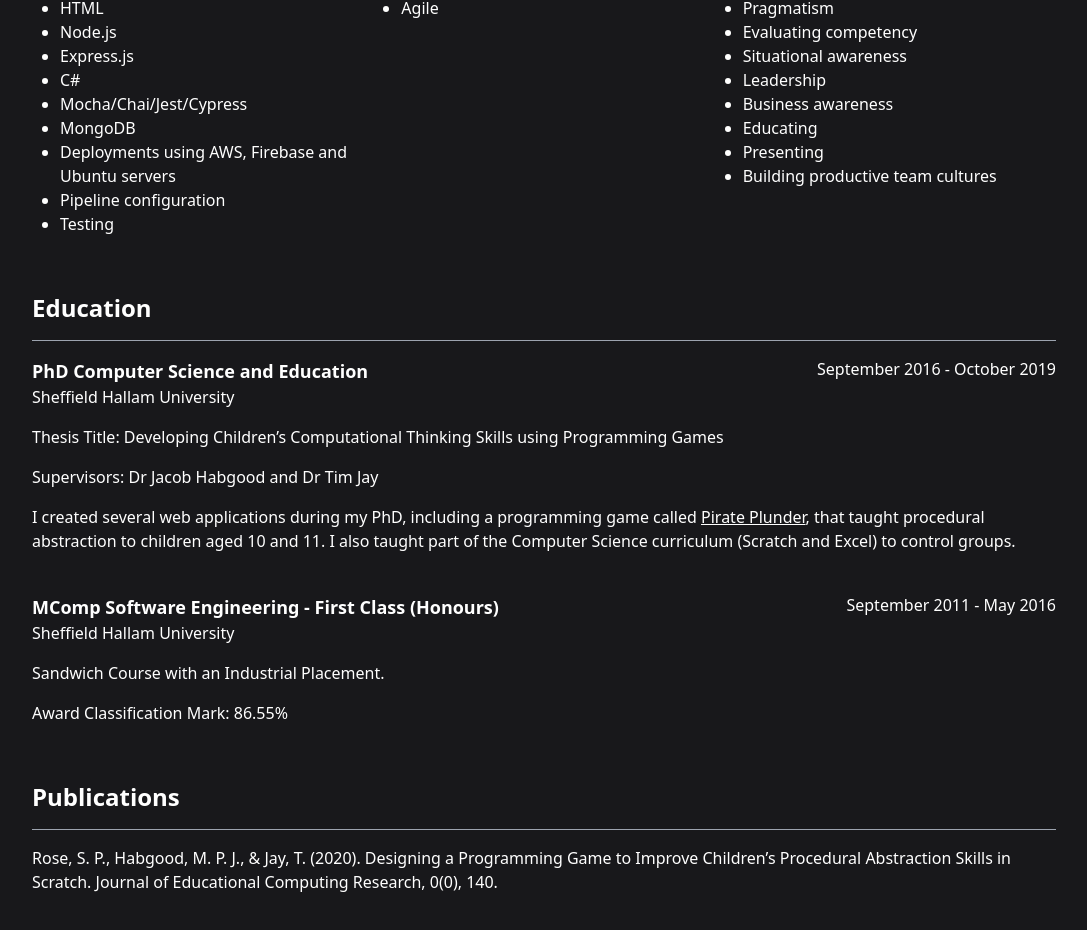
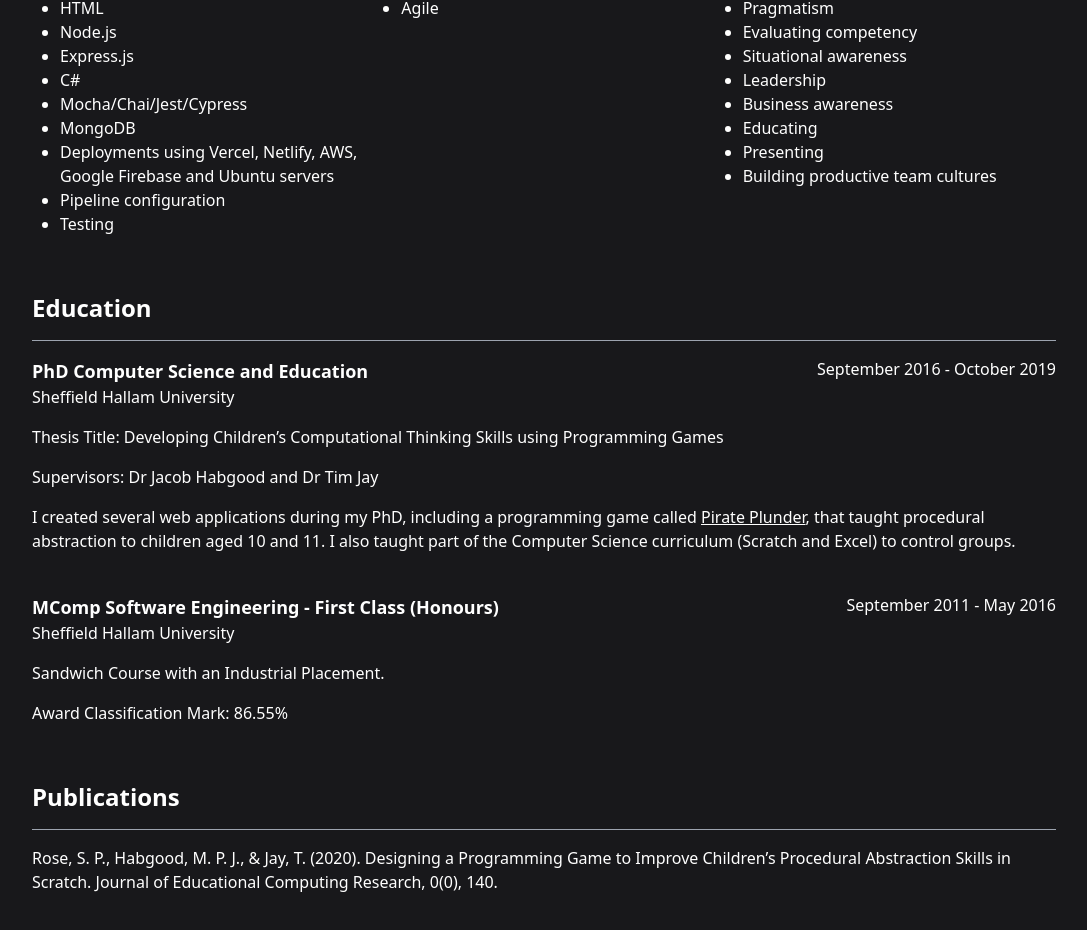
Before and after one commit to simonrose121/simon-rose.co.uk, a Next.js app: page / in a window 1280 px wide. Shown: the part 4870-5800 px from the top of the page, without its empty margins (96-1183 px from the left). Built offline with nearby package versions, Linux system fonts and the light colour scheme.

Commit message:
refactor: added further deployment tech

```diff
--- a/pages/index.tsx
+++ b/pages/index.tsx
@@ -46,7 +46,7 @@ const Home: NextPage = () => (
 							<li>C#</li>
 							<li>Mocha/Chai/Jest/Cypress</li>
 							<li>MongoDB</li>
-							<li>Deployments using AWS, Firebase and Ubuntu servers</li>
+							<li>Deployments using Vercel, Netlify, AWS, Google Firebase and Ubuntu servers</li>
 							<li>Pipeline configuration</li>
 							<li>Testing</li>
 						</ul>
```
